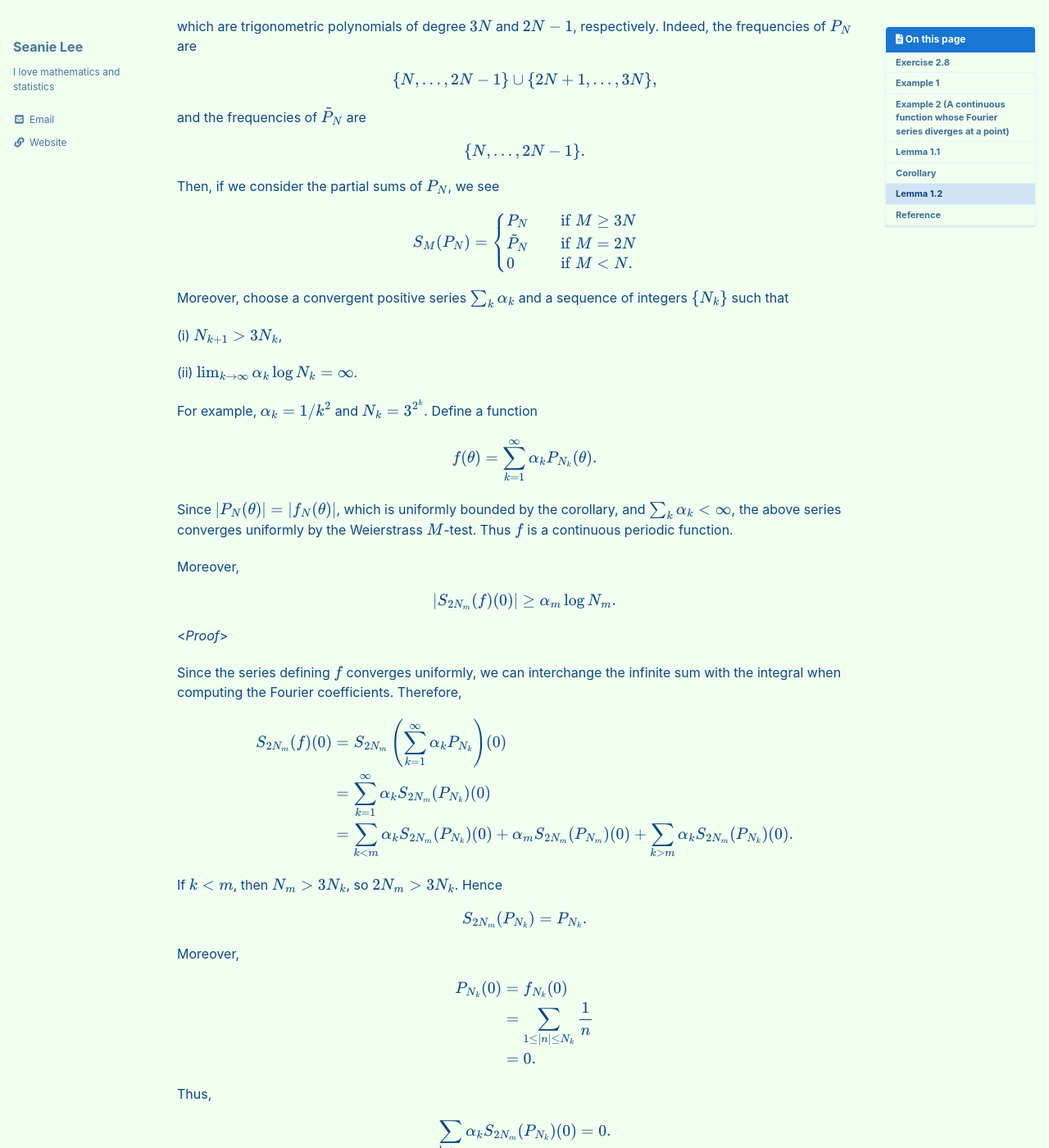
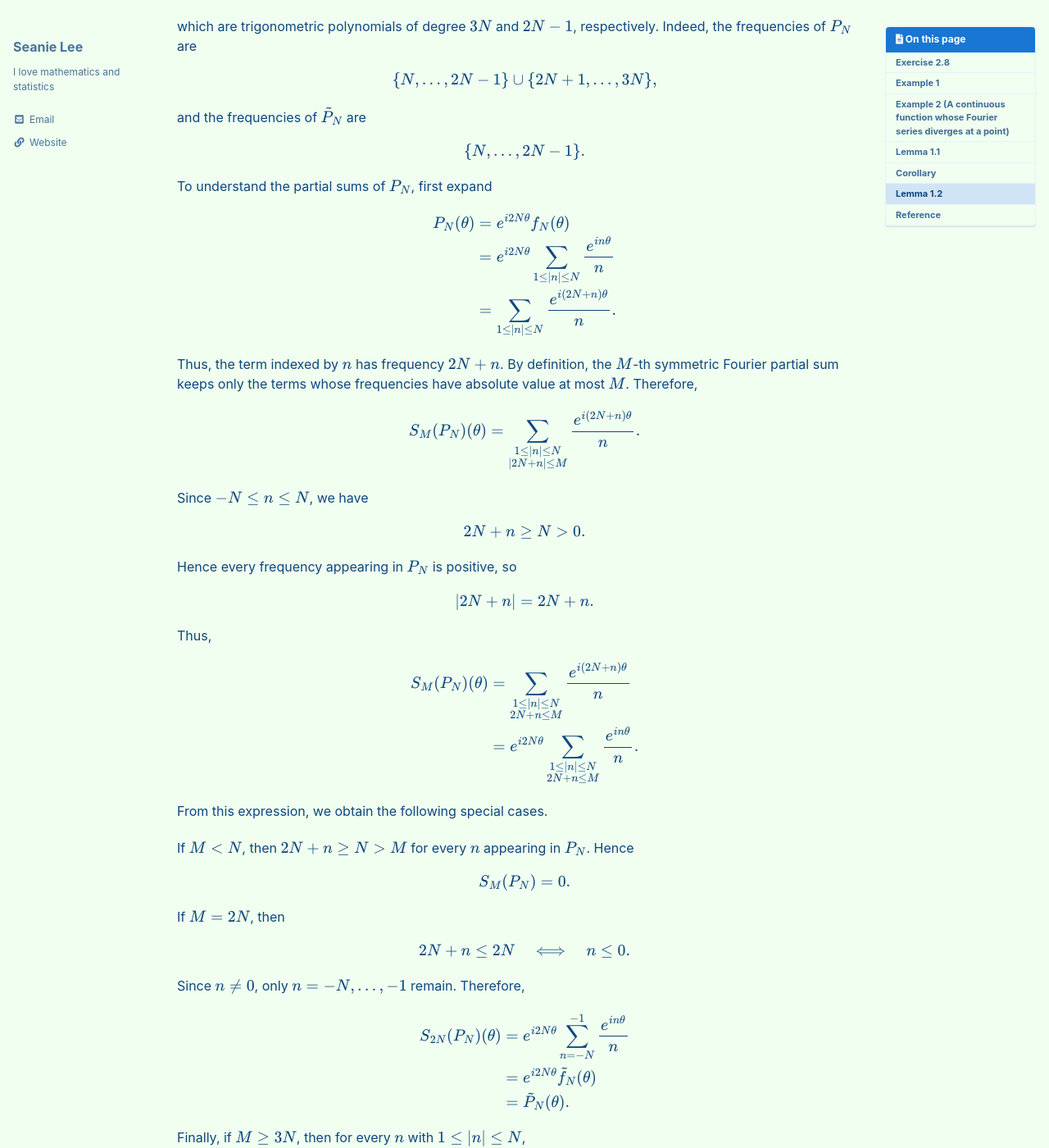
Before and after one commit to seanie12/blog, a Jekyll site: the page built from _posts/2023-06-23-divergent-fourier-seires.md, in a window 1280 px wide and 1400 px high, scrolled down 6108 px. Shown: the whole window at 82% size. Built offline with Jekyll 4.4.1, drawn with Linux system fonts in a browser that asks for light colours; cached includes are drawn as plain includes; formulas are drawn with MathJax 3; some of the changed text lies outside the part shown.

Commit message:
Enhance explanation of P_N partial sums
Expanded on the partial sums of P_N and their behavior based on the value of M. Updated references and corrected formatting.

```diff
--- a/_posts/2023-06-23-divergent-fourier-seires.md
+++ b/_posts/2023-06-23-divergent-fourier-seires.md
@@ -349,7 +349,6 @@ $$
 \end{align*}
 $$
 
-
 and the frequencies of $\tilde{P}_N$ are
 
 $$
@@ -358,7 +357,106 @@ $$
 \end{align*}
 $$
 
-Then, if we consider the partial sums of $P_N$, we see
+
+To understand the partial sums of $P_N$, first expand
+
+$$
+\begin{align*}
+P_N(\theta)
+&=e^{i2N\theta}f_N(\theta)\\
+&=e^{i2N\theta}\sum_{1\leq\lvert n\rvert\leq N}\frac{e^{in\theta}}{n}\\
+&=\sum_{1\leq\lvert n\rvert\leq N}\frac{e^{i(2N+n)\theta}}{n}.
+\end{align*}
+$$
+
+Thus, the term indexed by $n$ has frequency $2N+n$. By definition, the $M$-th symmetric Fourier partial sum keeps only the terms whose frequencies have absolute value at most $M$. Therefore,
+
+$$
+\begin{align*}
+S_M(P_N)(\theta)
+&=\sum_{\substack{1\leq\lvert n\rvert\leq N\\
+\lvert 2N+n\rvert\leq M}}
+\frac{e^{i(2N+n)\theta}}{n}.
+\end{align*}
+$$
+
+Since $-N\leq n\leq N$, we have
+
+$$
+\begin{align*}
+2N+n\geq N>0.
+\end{align*}
+$$
+
+Hence every frequency appearing in $P_N$ is positive, so
+
+$$
+\lvert 2N+n\rvert=2N+n.
+$$
+
+Thus,
+
+$$
+\begin{align*}
+S_M(P_N)(\theta)
+&=\sum_{\substack{1\leq\lvert n\rvert\leq N\\
+2N+n\leq M}}
+\frac{e^{i(2N+n)\theta}}{n}\\
+&=e^{i2N\theta}
+\sum_{\substack{1\leq\lvert n\rvert\leq N\\
+2N+n\leq M}}
+\frac{e^{in\theta}}{n}.
+\end{align*}
+$$
+
+From this expression, we obtain the following special cases.
+
+If $M<N$, then $2N+n\geq N>M$ for every $n$ appearing in $P_N$. Hence
+
+$$
+\begin{align*}
+S_M(P_N)=0.
+\end{align*}
+$$
+
+If $M=2N$, then
+
+$$
+\begin{align*}
+2N+n\leq 2N
+\quad\Longleftrightarrow\quad
+n\leq 0.
+\end{align*}
+$$
+
+Since $n\neq0$, only $n=-N,\ldots,-1$ remain. Therefore,
+
+$$
+\begin{align*}
+S_{2N}(P_N)(\theta)
+&=e^{i2N\theta}\sum_{n=-N}^{-1}\frac{e^{in\theta}}{n}\\
+&=e^{i2N\theta}\tilde{f}_N(\theta)\\
+&=\tilde{P}_N(\theta).
+\end{align*}
+$$
+
+Finally, if $M\geq3N$, then for every $n$ with $1\leq\lvert n\rvert\leq N$,
+
+$$
+\begin{align*}
+2N+n\leq3N\leq M.
+\end{align*}
+$$
+
+Thus every frequency of $P_N$ is included, and hence
+
+$$
+\begin{align*}
+S_M(P_N)=P_N.
+\end{align*}
+$$
+
+Therefore, in particular,
 
 $$
 \begin{align*}
@@ -369,6 +467,7 @@ P_N & \quad \text{if } M \geq 3N \\
 \end{cases}
 \end{align*}
 $$
+
 
 Moreover, choose a convergent positive series $\sum_k \alpha_k$ and a sequence of integers $\\{N_k\\}$ such that
 
```
